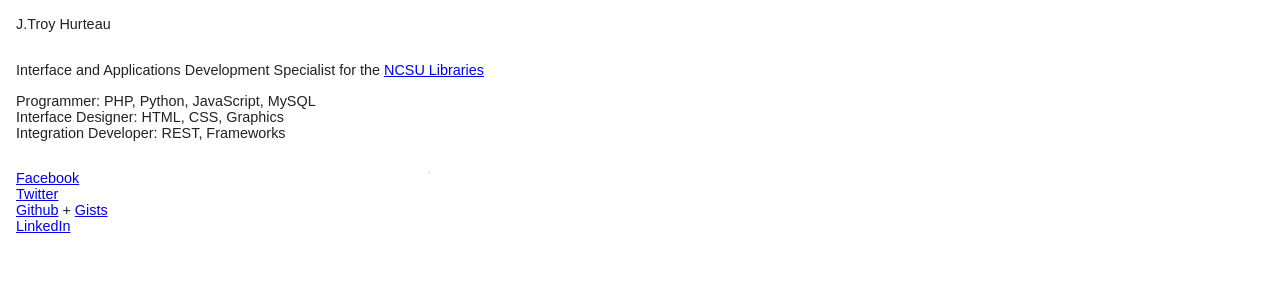
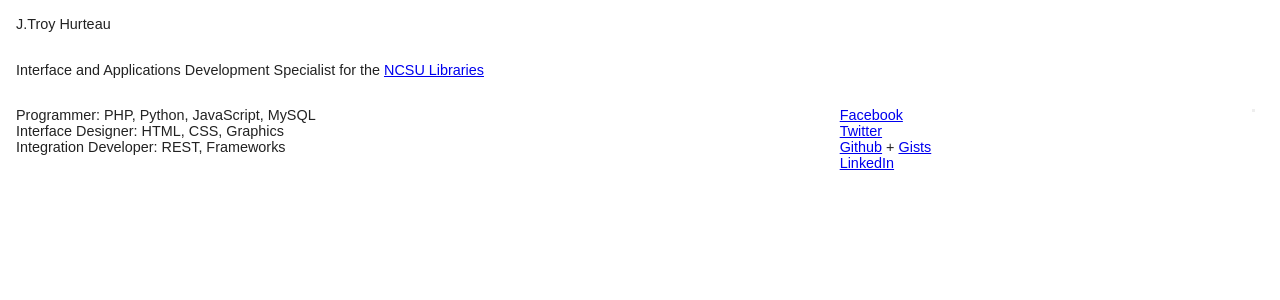
Before and after one commit to jthurteau/jthurteau.github.io, a PHP site: page / in a window 1280 px wide. Shown: the top 300 px of the page. Run offline with PHP 8.4, Linux system fonts and the light colour scheme.

Commit message:
Update main.css

```diff
--- a/main.css
+++ b/main.css
@@ -16,6 +16,7 @@ body {font-family:sans-serif;background-color:#fff;color:#222;margin:0;font-size
 hr {margin:0;}
 .fullWidthImagePlaceholder, .thirdWidthImagePlaceHolder{min-width:80%;max-width:90%;min-height:3rem;border:1px solid #000;}
 .thirdWidth, .thirdWidthForMed{float:left; width:33%;}
+.twoThirdWidth, .twoThirdWidthForMed{float:left; width:66%;}
 .halfWidth, .halfWidthForMed{float:left; width:50%;}
 .hrCentered span {padding-left:1rem;padding-right:1rem;background-color:#fff;}
 .hrCentered {margin-top:-1rem;}
```
